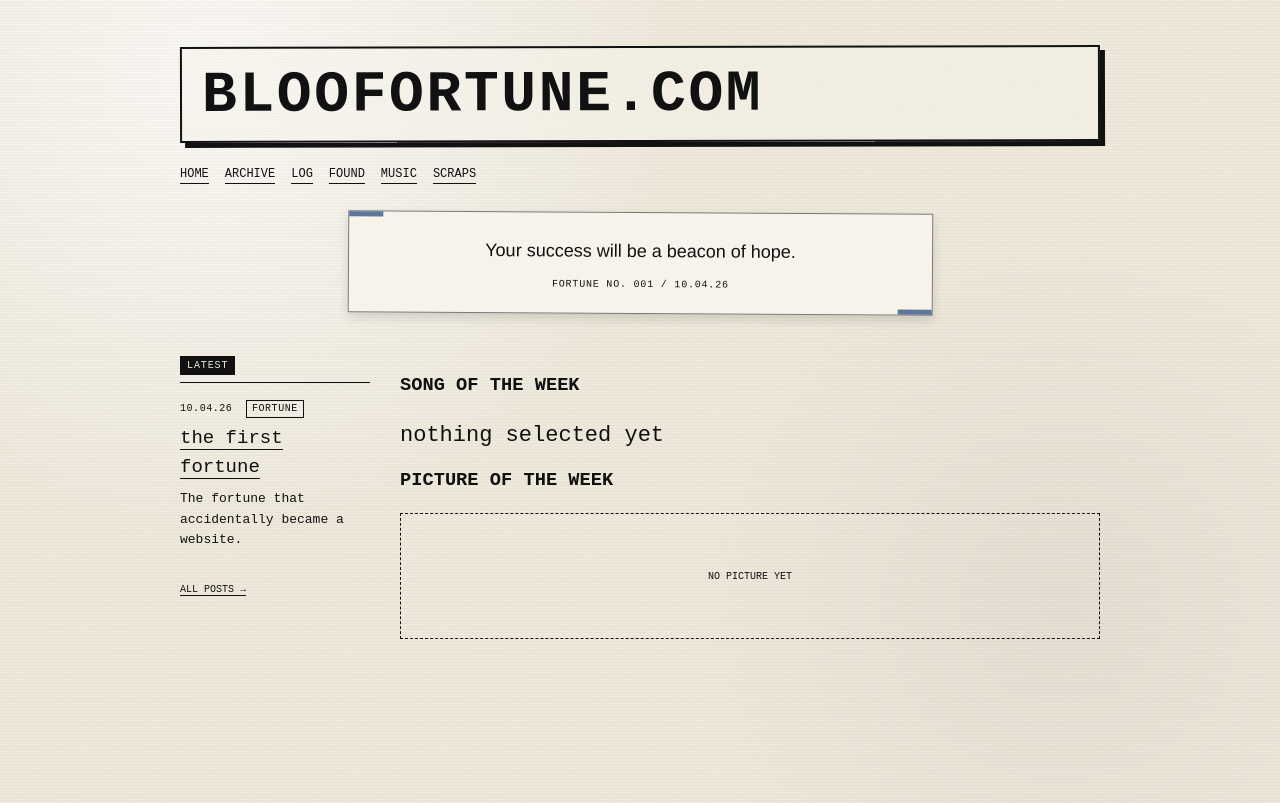
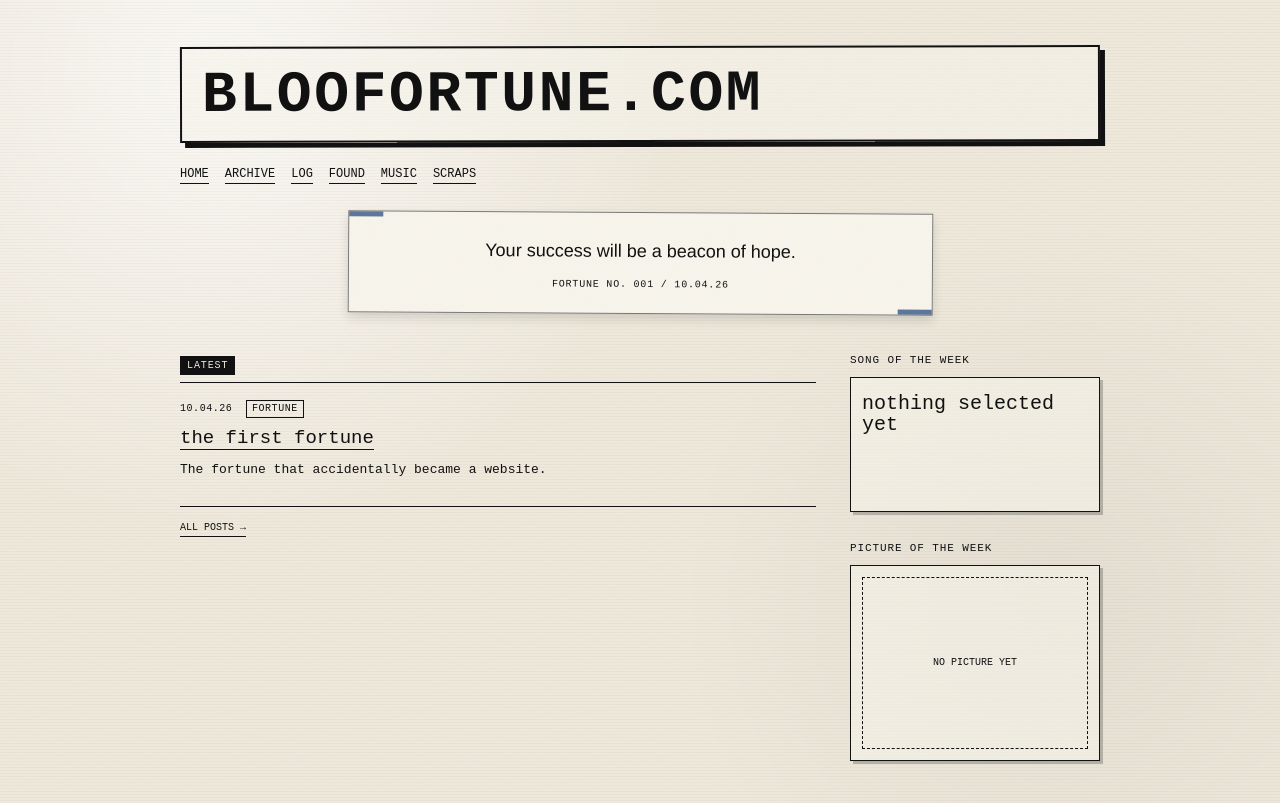
Before and after one commit to Blookittt/blookittt.github.io, a Jekyll site: the page built from index.html, in a window 1280 px wide. Shown: the top 803 px of the page. Built offline with Jekyll 4.4.1, drawn with Linux system fonts in a browser that asks for light colours.

Commit message:
Reframe weekly sidebar layout

```diff
--- a/assets/style.css
+++ b/assets/style.css
@@ -53,12 +53,12 @@ body{
   margin:23px 0 28px;
   font-size:12px;
 }
-.nav a,.post-back a,.entry-title a,.archive-list a,.side-archive a,.all-link{
+.nav a,.post-back a,.entry-title a,.archive-list a,.all-link{
   color:var(--ink);
   text-decoration:none;
   border-bottom:1px solid var(--ink);
 }
-.nav a:hover,.post-back a:hover,.entry-title a:hover,.archive-list a:hover,.side-archive a:hover,.all-link:hover{
+.nav a:hover,.post-back a:hover,.entry-title a:hover,.archive-list a:hover,.all-link:hover{
   background:var(--ink);
   color:var(--paper);
 }
@@ -95,14 +95,15 @@ body{
 }
 .home-grid{
   display:grid;
-  grid-template-columns:190px minmax(0,1fr);
-  gap:30px;
+  grid-template-columns:minmax(0,1fr) 250px;
+  gap:34px;
   align-items:start;
 }
-.side-archive{
-  position:sticky;
-  top:28px;
-  margin-top:3px;
+.posts-column{min-width:0}
+.weekly-column{
+  display:flex;
+  flex-direction:column;
+  gap:28px;
 }
 .box-label{
   display:inline-block;
@@ -113,84 +114,12 @@ body{
   line-height:1.2;
   letter-spacing:.09em;
 }
-.side-archive-list{
-  list-style:none;
-  padding:0;
-  margin:9px 0 12px;
-  border-top:1px solid var(--ink);
-}
-.side-archive-list li{
-  padding:8px 0 9px;
-  border-bottom:1px dotted rgba(17,17,17,.48);
-}
-.side-archive-list span{
-  display:block;
-  font-size:9px;
-  line-height:1.2;
-  opacity:.7;
-}
-.side-archive-list a{
-  display:inline;
-  font-size:11px;
-  line-height:1.25;
-}
-.all-link{font-size:10px}
-.home-main{min-width:0}
-.weekly-grid{
-  display:grid;
-  grid-template-columns:1fr 1fr;
-  gap:14px;
-  margin-bottom:32px;
-}
-.weekly-box{
-  min-height:188px;
-  border:1px solid var(--ink);
-  background:rgba(247,244,235,.58);
-  padding:12px;
-  box-shadow:3px 3px 0 rgba(17,17,17,.24);
-}
-.weekly-main-link{color:inherit;text-decoration:none}
-.song-title{
-  margin-top:24px;
-  font-size:22px;
-  line-height:1.05;
-}
-.song-artist{
-  margin-top:6px;
-  font-size:12px;
-  text-transform:uppercase;
-}
-.weekly-note{
-  margin:18px 0 0;
-  font-size:11px;
-}
-.picture-box img{
-  display:block;
-  width:100%;
-  height:126px;
-  margin-top:10px;
-  object-fit:cover;
-  filter:grayscale(100%) contrast(1.04);
-  border:1px solid var(--ink);
-}
-.picture-placeholder{
-  display:grid;
-  place-items:center;
-  height:126px;
-  margin-top:10px;
-  border:1px dashed var(--ink);
-  font-size:10px;
-}
-.picture-caption{
-  margin-top:7px;
-  font-size:10px;
-}
 .latest-label{margin-bottom:7px}
 .entry{
   border-top:1px solid var(--ink);
   padding:17px 0 26px;
 }
-.entry:last-child{border-bottom:1px solid var(--ink)}
+.entry:last-of-type{border-bottom:1px solid var(--ink)}
 .entry-meta,.post-meta{
   font-size:10px;
   text-transform:uppercase;
@@ -212,6 +141,58 @@ body{
   margin:0;
   max-width:68ch;
   font-size:13px;
+}
+.posts-all-link{
+  display:inline-block;
+  margin-top:13px;
+  font-size:10px;
+}
+.weekly-widget h3{
+  margin:0 0 8px;
+  font-size:11px;
+  font-weight:normal;
+  letter-spacing:.08em;
+}
+.weekly-frame{
+  border:1px solid var(--ink);
+  background:rgba(247,244,235,.58);
+  box-shadow:3px 3px 0 rgba(17,17,17,.24);
+  padding:11px;
+}
+.song-frame{min-height:135px}
+.weekly-main-link{color:inherit;text-decoration:none}
+.song-title{
+  margin-top:4px;
+  font-size:20px;
+  line-height:1.05;
+}
+.song-artist{
+  margin-top:6px;
+  font-size:11px;
+  text-transform:uppercase;
+}
+.weekly-note{
+  margin:17px 0 0;
+  font-size:10px;
+}
+.picture-frame img{
+  display:block;
+  width:100%;
+  height:172px;
+  object-fit:cover;
+  filter:grayscale(100%) contrast(1.04);
+  border:1px solid var(--ink);
+}
+.picture-placeholder{
+  display:grid;
+  place-items:center;
+  height:172px;
+  border:1px dashed var(--ink);
+  font-size:10px;
+}
+.picture-caption{
+  margin-top:7px;
+  font-size:10px;
 }
 .post{
   border-top:2px solid var(--ink);
@@ -294,24 +275,16 @@ body{
 ::selection{background:var(--ink);color:var(--paper)}
 @media (max-width:760px){
   .home-grid{grid-template-columns:1fr}
-  .side-archive{
-    position:static;
-    order:2;
-    margin-top:4px;
-  }
-  .home-main{order:1}
-  .side-archive-list{
+  .weekly-column{
     display:grid;
     grid-template-columns:1fr 1fr;
-    gap:0 18px;
+    gap:18px;
   }
 }
 @media (max-width:560px){
   .shell{padding-top:24px}
   .fortune{font-size:16px}
-  .weekly-grid{grid-template-columns:1fr}
-  .weekly-box{min-height:0}
   .entry-title{font-size:18px}
   .archive-list li{grid-template-columns:75px 1fr}
-  .side-archive-list{grid-template-columns:1fr}
+  .weekly-column{grid-template-columns:1fr}
 }
```
